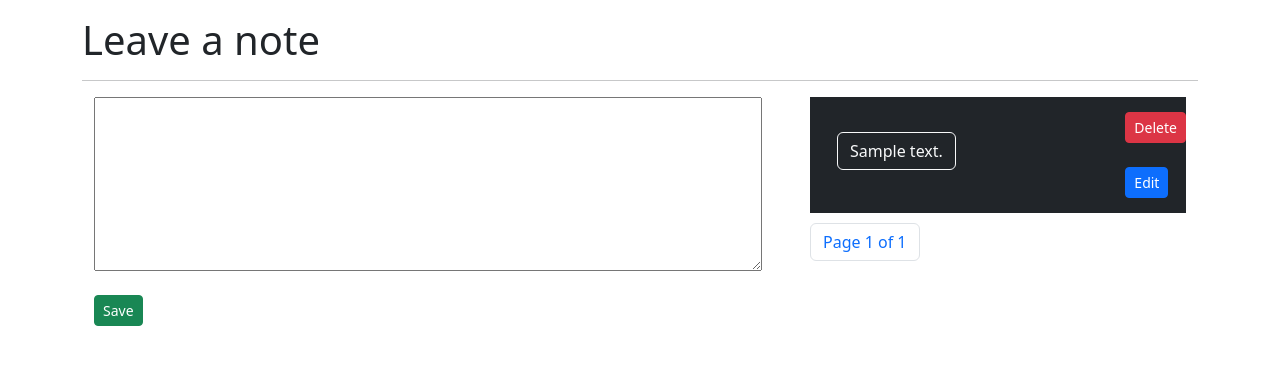
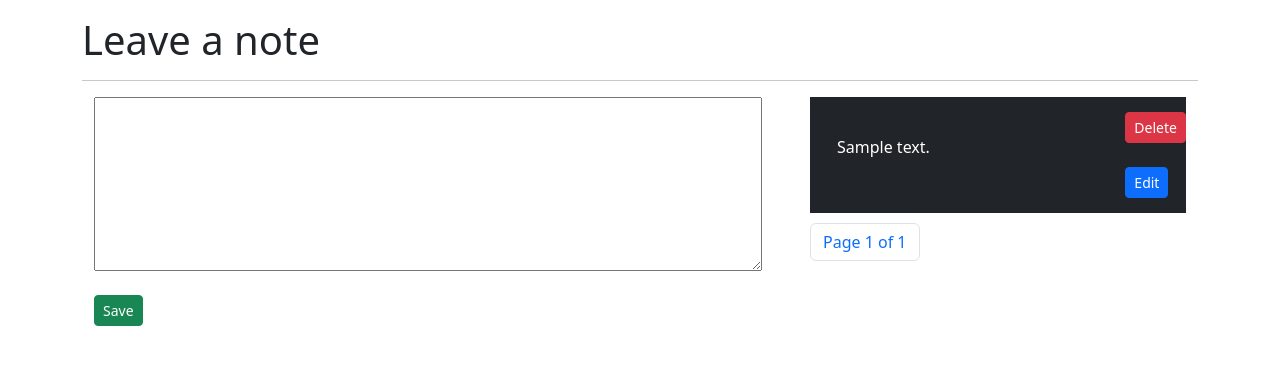
Before and after one commit to Pavhom/GymKeeper, a Django app: page /notes/ in a window 1280 px wide. Shown: the part 56-421 px from the top of the page. Run offline with Django 3.2, Linux system fonts and the light colour scheme; a user stored in the database is signed in; tables that the repository leaves empty hold one stand-in row (values such as "Sample post").

```diff
--- a/mainscreen/templates/mainscreen/notes.html
+++ b/mainscreen/templates/mainscreen/notes.html
@@ -29,7 +29,7 @@
                 {% for note in notes %}
                     <div class="row w-100 main_content bg-dark text-white align-items-center">
                         <div class="col text-break">
-                            <h1><a class="btn btn-outline-light" role="button">{{ note }}</a></h1>
+                            <p>{{ note }}</p>
                         </div>
                         <div class="col-sm-2">
                             <div><a class="btn btn-danger btn-sm" role="button" href="{% url 'note_delete' note.id %}">Delete</a></div>
```
